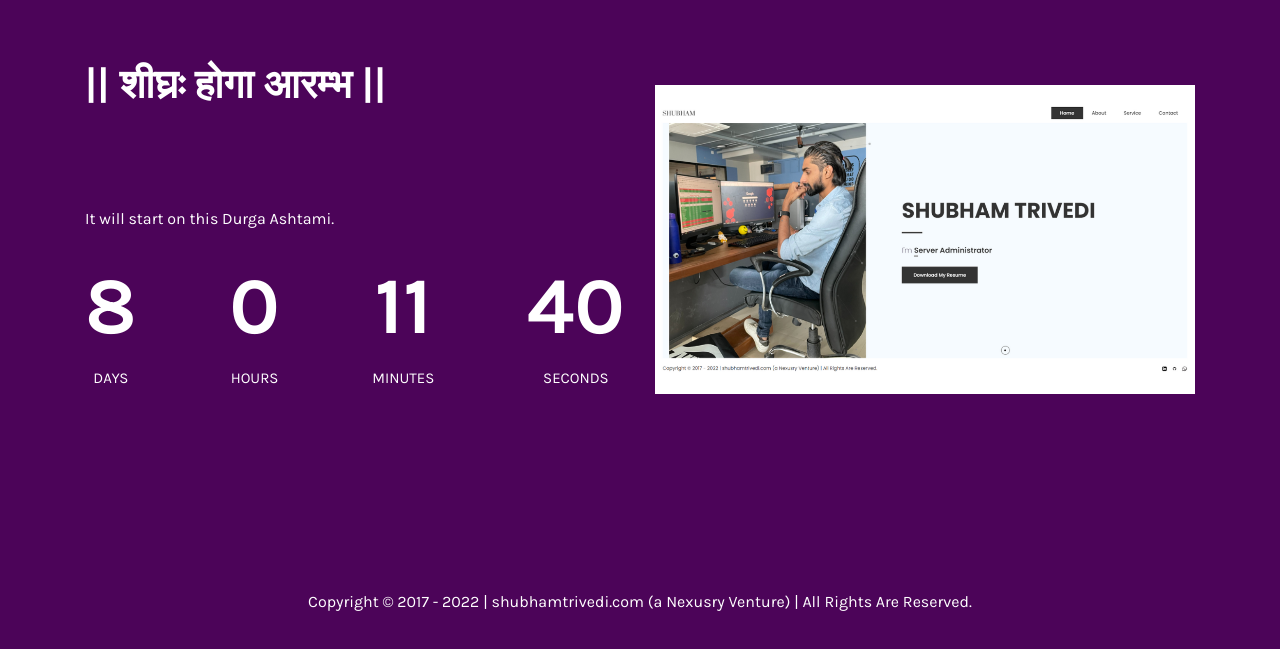
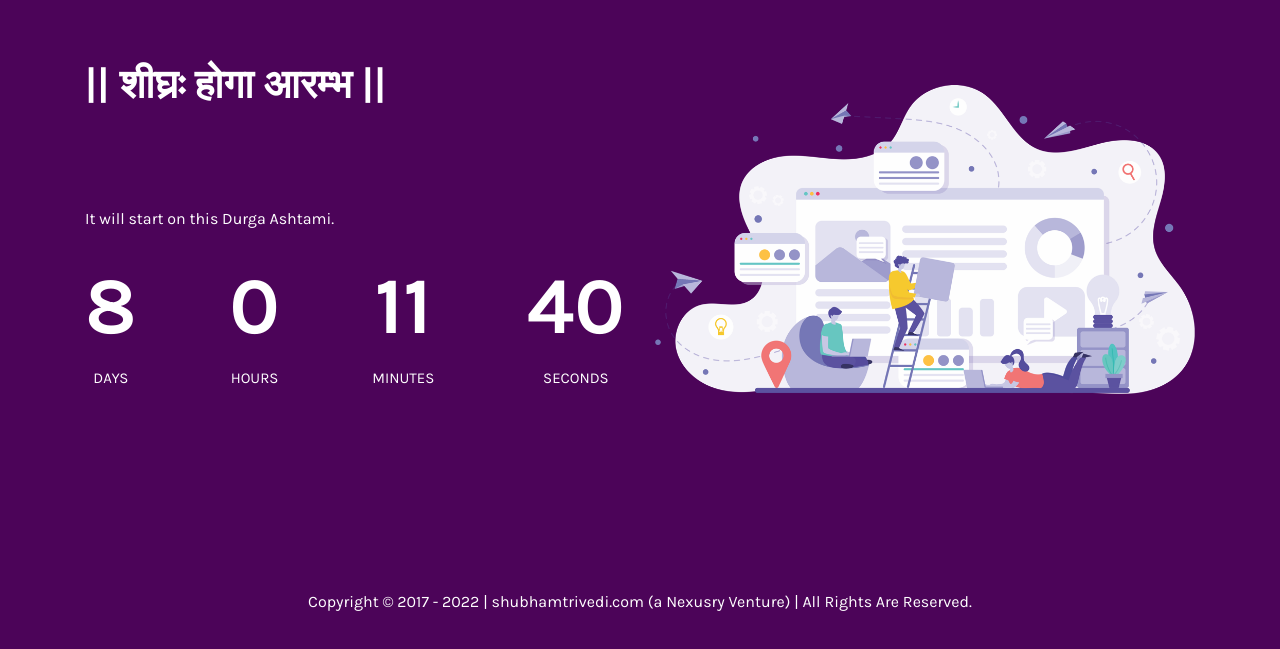
Before and after one commit to deploywithshubham/shubhamtrivedi.com, a website: page index.html in a window 1280 px wide. Shown: the part 111-760 px from the top of the page. Drawn offline with nearby package versions, Linux system fonts and the light colour scheme.

Commit message:
Update index.html

```diff
--- a/index.html
+++ b/index.html
@@ -43,7 +43,7 @@
 
                 </div>
                 <div class="col-md-6 d-none d-md-flex align-items-center">
-                    <img src="assets/images/shubhamtrivedi.com-coming-soon.png" alt="coming soon" class="img-fluid">
+                    <img src="assets/images/coming-soon.png" alt="coming soon" class="img-fluid">
                 </div>
             </div>
         </div>
```
